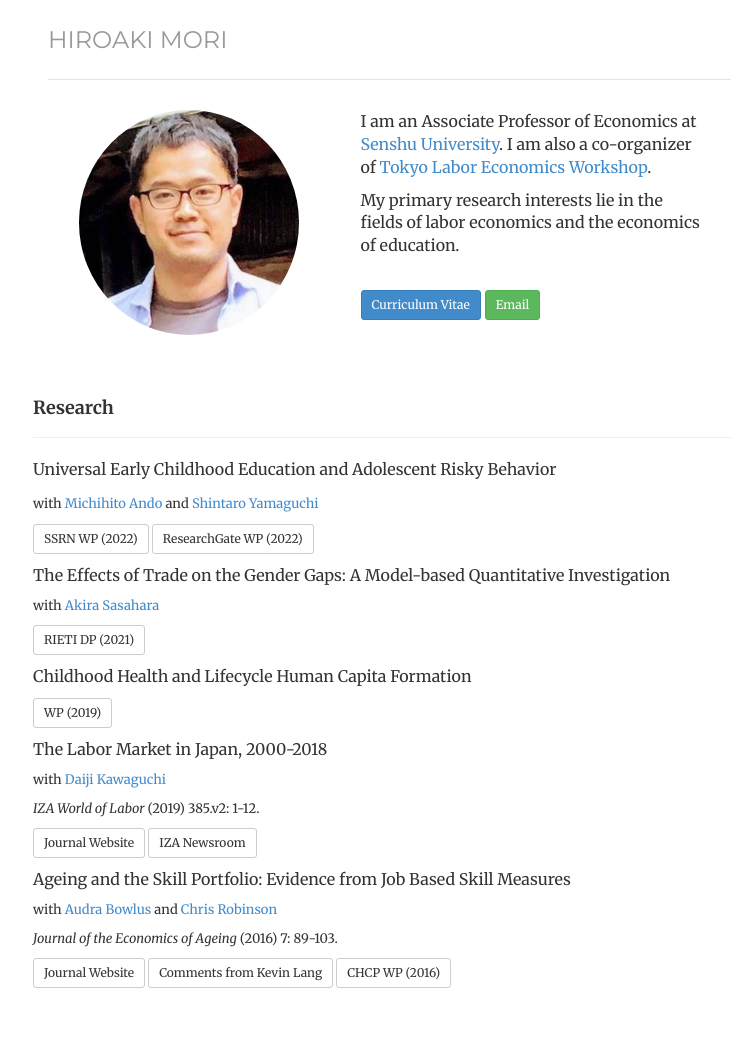
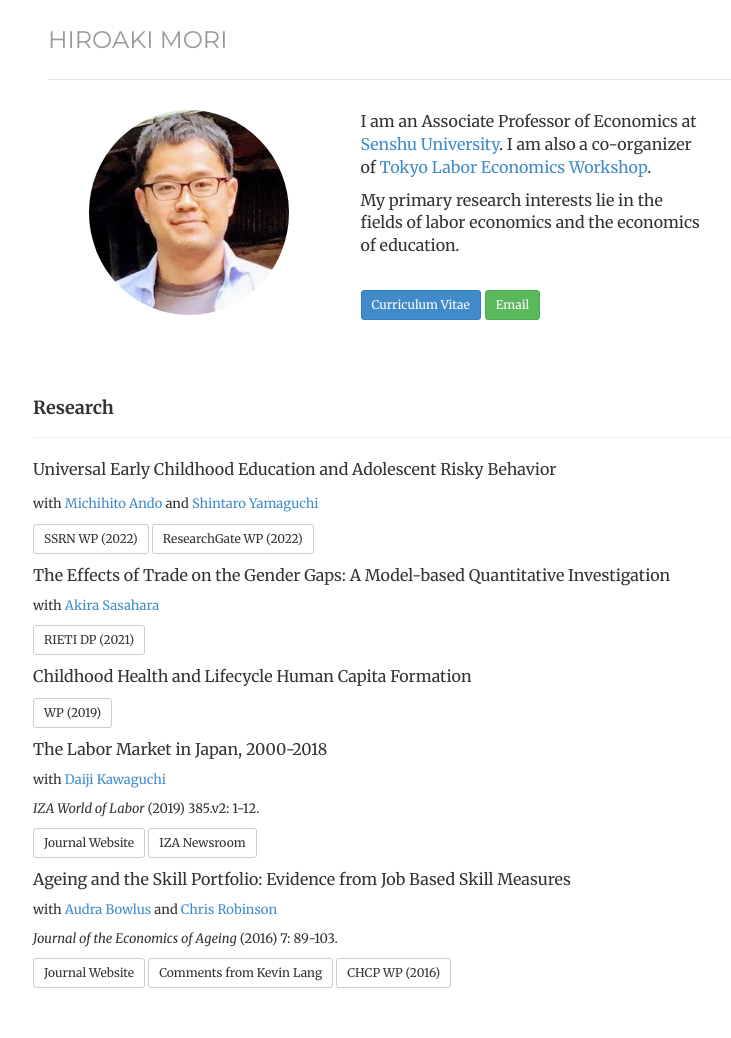
Before and after one commit to morihiroaki/morihiroaki.github.io, a Jekyll site: the page built from index.html, in a window 1280 px wide. Shown: the whole page, without its empty margins (232-963 px from the left). Built offline with Jekyll 4.4.1, drawn with Linux system fonts in a browser that asks for light colours.

Commit message:
Update index.html

```diff
--- a/index.html
+++ b/index.html
@@ -10,7 +10,7 @@
 
 <div class="box text-center">
 <div class='col-sm-5 text-center'>
-<img  class="img-circle avatar" width="220" alt="Hiro Mori" src="files/portrait2.jpg">
+<img  class="img-circle avatar" width="200" alt="Hiro Mori" src="files/portrait2.jpg">
 </div>
 </div>
 
```
